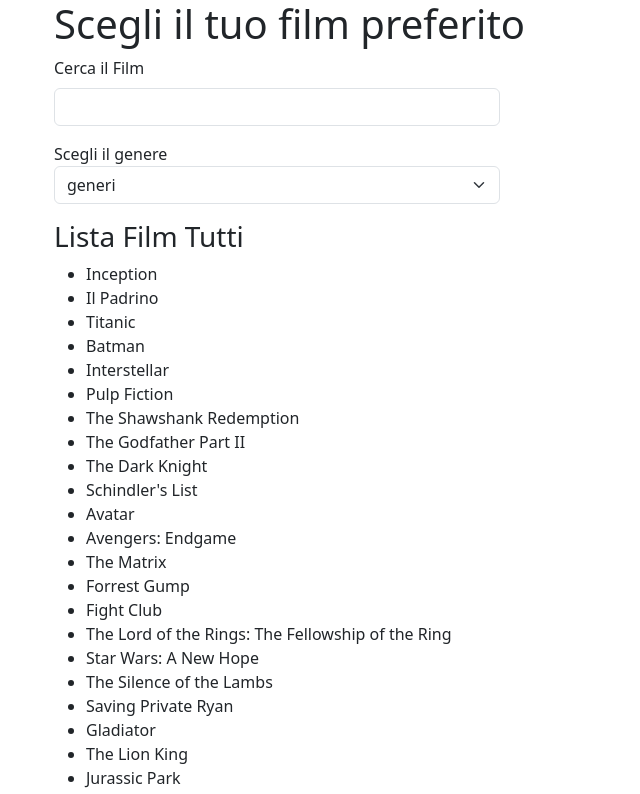
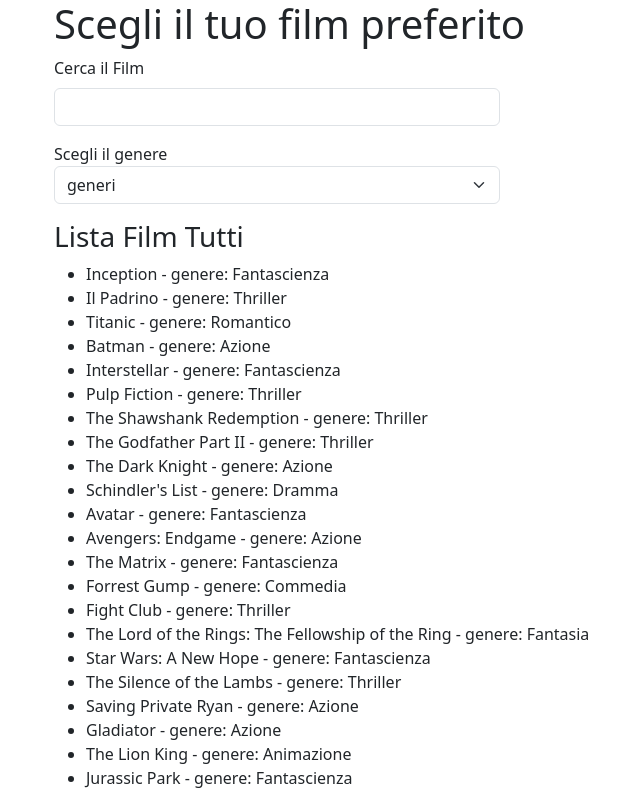
Before and after one commit to SimonePalmisciano/react-movie-filter, a React (Vite) app: page / in a window 1280 px wide. Shown: the top 794 px of the page, without its empty margins (28-668 px from the left). Built offline with nearby package versions, Linux system fonts and the light colour scheme.

Commit message:
aggiunta ricerca tramite genere e titolo

```diff
--- a/src/App.jsx
+++ b/src/App.jsx
@@ -47,15 +47,19 @@
 function App() {
   const [searchInput, setSearchInput] = useState('');
   const [searchGenre, setSearchGenre] = useState('');
-  const [filmsTitleList, setFilmsTitleList] = useState(allTitle);
-  const [filmsTitleFiltered, setFilmsTitleFiltered] = useState(filmsTitleList);
-  const [filmsAllGenre, setFilmsAllGenre] = useState(allGenres);
-  const [filmsAllGenreFilteres, setFilmsAllGenreFilteres] = useState(filmsAllGenre);
+  const [allFilmsList, setAllFilmList] = useState(filmsList);
+  const [allFilmsFiltered, setAllFilmsFiltered] = useState(allFilmsList);
 
   useEffect(() => {
     console.log('sei riuscito a cambiare : ' + searchInput + ' ' + searchGenre);
 
+    const filmsGenreFiltered = allFilmsList.filter(film => {
+      return film.genre.toLowerCase().includes(searchGenre.toLowerCase())
+      &&
+      film.title.toLowerCase().includes(searchInput.toLowerCase());
+    })
 
+    setAllFilmsFiltered(filmsGenreFiltered);
 
   }, [searchInput, searchGenre])
 
@@ -114,9 +118,9 @@
         <div className="lista">
           <h3>Lista Film Tutti</h3>
           <ul className="lista-film">
-            {filmsList.map((film, index) => {
+            {allFilmsFiltered.map((film, index) => {
               return (
-                <li key={index}>{film.title}</li>
+                <li key={index}>{film.title} - genere: {film.genre}</li>
               )
             })}
           </ul>
```
